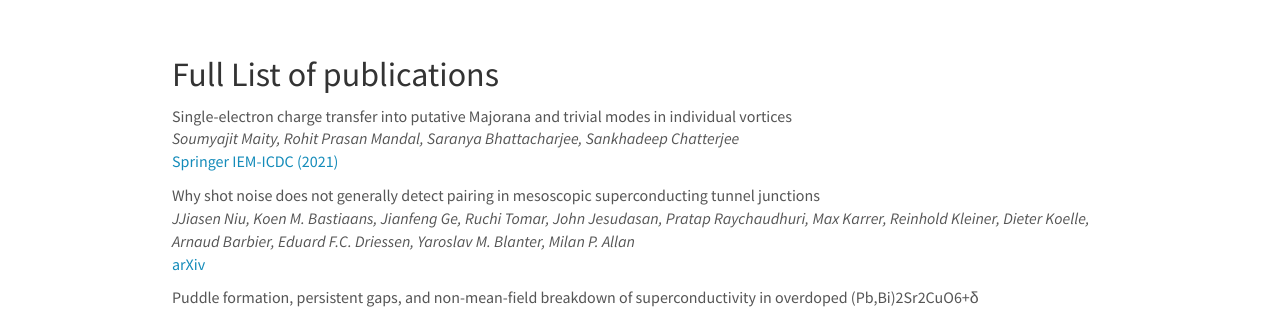
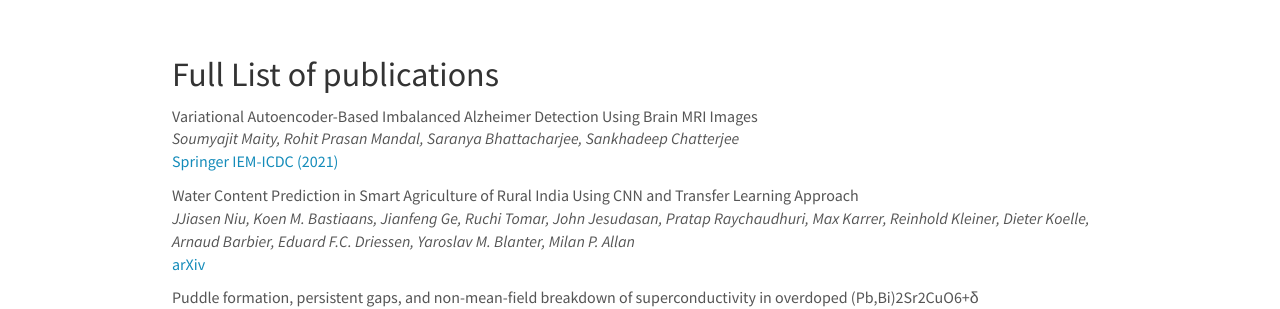
Before and after one commit to qxresearch/qxresearch.github.io, a Jekyll site: the page built from _pages/publications.md, in a window 1280 px wide and 900 px high, scrolled down 5271 px. Shown: the part 154-463 px from the top of the window. Built offline with Jekyll 4.4.1, drawn with Linux system fonts in a browser that asks for light colours; nearby versions of some CDN libraries; some of the changed text lies outside the part shown.

Commit message:
Update publist.yml

```diff
--- a/_data/publist.yml
+++ b/_data/publist.yml
@@ -1,4 +1,4 @@
-- title: "Single-electron charge transfer into putative Majorana and trivial modes in individual vortices"
+- title: "Variational Autoencoder-Based Imbalanced Alzheimer Detection Using Brain MRI Images"
   image: mildDem.jpg
   description: "Alzheimer’s disease is an incurable, progressive neurological disease that causes the brain to shrink and brain cells to die. Earlier detection of Alzheimer’s disease can lead to proper treatment and prevent brain tissue damage. So accurate and fast detection of Alzheimer is most important. There is many well established model which can predict Alzheimer’s disease but they struggle hard for imbalance datasets. This work has focused on the early and fast detection of Alzheimer’s disease from Imbalance Brain Magnetic resonance imaging(MRI) dataset using proper Variational Autoencoder(VAE) model. Firstly, the whole dataset has been converted into a latent vector form then we used some popular sampling methods to balance the dataset. Finally, we applied some classification algorithm to classify the Brain MRI images into four different classes ‘Very Mild Demented’, ‘Mild Demented’, ‘Non Demented’ and ‘Moderate  Demented’. In order to maintain stability in result we have applied 10-fold cross validation. In our experiment it indicates improvement in results to detect Alzheimer’s disease using VAE."
   authors: "Soumyajit Maity, Rohit Prasan Mandal, Saranya Bhattacharjee, Sankhadeep Chatterjee"
@@ -8,9 +8,9 @@
   highlight: 1
   news2: See [news item](https://www.universiteitleiden.nl/en/news/2023/06/new-method-to-find-majoranas-tested-for-the-first-time) by Michelle Willebrands
 
-- title: "Why shot noise does not generally detect pairing in mesoscopic superconducting tunnel junctions"
+- title: "Water Content Prediction in Smart Agriculture of Rural India Using CNN and Transfer Learning Approach"
   image: imageaward_edited.png
-  description: Shot noise has been suggested for a long time as a tell-tale probe for Majorana bound states. We are the first to carry out local tunneling shot noise measurements on the putative vortex Majorana states.
+  description: "Soil moisture prediction is one of the emerging fields in the domain of smart agriculture. Ample moisture levels are of high importance to yields; thus, plants will not grow and develop with inadequate soil moisture, which influences soil temperature and heat capacity and also prevents soil from weathering. Accurate soil moisture detection can lead to proper growth of all kinds of trees and crops. In this chapter, we have implemented a deep learning and few transfer learning algorithms, such as convolutional neural network (CNN), VGGNet (VGG-16, VGG-19), Inception v3, ResNet50, Xception for prediction of soil moisture based on a very small custom dataset of 626 field images of rural India over a period of 10 days, both with and without the effect of data augmentation. We have also demonstrated how these pretrained algorithms save both time and resources compared to traditional deep learning models. Here, multiclass classification is considered based on three different classes, viz. “dry,” “wet,” “extremely wet."
   authors: JJiasen Niu, Koen M. Bastiaans, Jianfeng Ge, Ruchi Tomar, John Jesudasan, Pratap Raychaudhuri, Max Karrer, Reinhold Kleiner, Dieter Koelle, Arnaud Barbier, Eduard F.C. Driessen, Yaroslav M. Blanter, Milan P. Allan
   link:
     url: https://arxiv.org/abs/2306.02397
```
